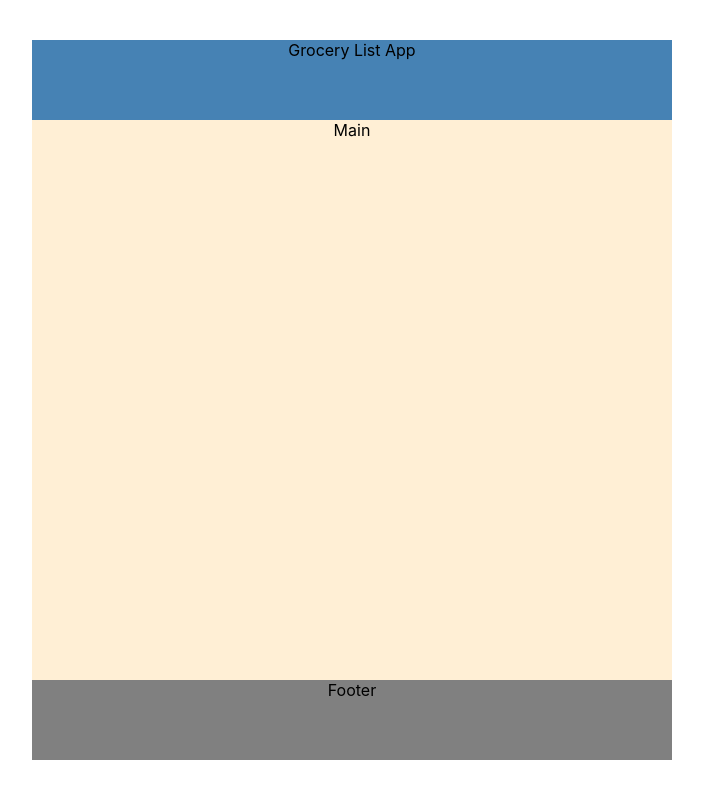
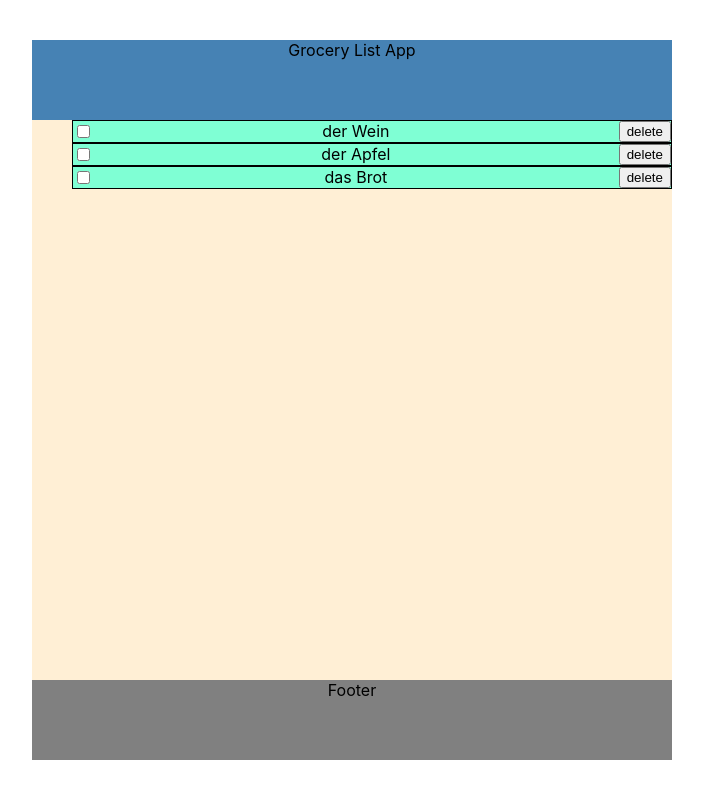
Before and after one commit to dilmurodb/react_grocery_list, a React (Create React App) app: page / in a window 1280 px wide. Shown: the whole page, without its empty margins (288-991 px from the left). Built offline with nearby package versions, Linux system fonts and the light colour scheme.

Commit message:
feat: add GroceryItemLine and GroceryItemsList components,add checkbox input and delete button

```diff
--- a/src/App.js
+++ b/src/App.js
@@ -1,13 +1,33 @@
 import './App.css';
+import { useState } from 'react';
 import Header from './components/Header';
 import Main from './components/Main';
 import Footer from './components/Footer';
 
 function App() {
+
+  const [items, setItems] = useState([
+    {
+      id: 1,
+      checked: false,
+      item: "der Wein"
+    },
+    {
+      id: 2,
+      checked: true,
+      item: "der Apfel"
+    },
+    {
+      id: 3,
+      checked: false,
+      item: "das Brot"
+    }
+  ])
+
   return (
     <div className="App">
       <Header />
-      <Main />
+      <Main items={items} />
       <Footer />
     </div>
   );
--- /dev/null
+++ b/src/components/GroceryItemLine.js
@@ -0,0 +1,13 @@
+import React from 'react'
+
+const GroceryItemLine = ({ item }) => {
+  return (
+    <div className="item-line">
+        <input type="checkbox"/>
+        <li>{item.item}</li>
+        <button>delete</button>
+    </div>
+  )
+}
+
+export default GroceryItemLine
--- /dev/null
+++ b/src/components/GroceryItemsList.js
@@ -0,0 +1,13 @@
+import React from 'react'
+import GroceryItemLine from './GroceryItemLine'
+import '../styles/main.css'
+
+const GroceryItemsList = ({ items }) => {
+  return (
+    <ul>
+        {items.map(item => (<GroceryItemLine item={item} key={item.id} />))}
+    </ul>
+  )
+}
+
+export default GroceryItemsList
--- a/src/components/Main.js
+++ b/src/components/Main.js
@@ -1,9 +1,12 @@
 import React from 'react'
+import GroceryItemsList from './GroceryItemsList'
 import '../styles/main.css'
 
-const Main = () => {
+const Main = ({ items }) => {
   return (
-    <main>Main</main>
+    <main>
+        <GroceryItemsList items={items} />
+    </main>
   )
 }
 
--- a/src/styles/main.css
+++ b/src/styles/main.css
@@ -4,3 +4,16 @@ main {
     margin: 0 auto;
     background-color: papayawhip;
 }
+
+ul {
+    margin-top: 0;
+    list-style: none;
+}
+
+.item-line {
+    display: flex;
+    justify-content: space-between;
+    margin: 0 auto;
+    border: 1px solid black;
+    background-color: aquamarine;
+}
```
